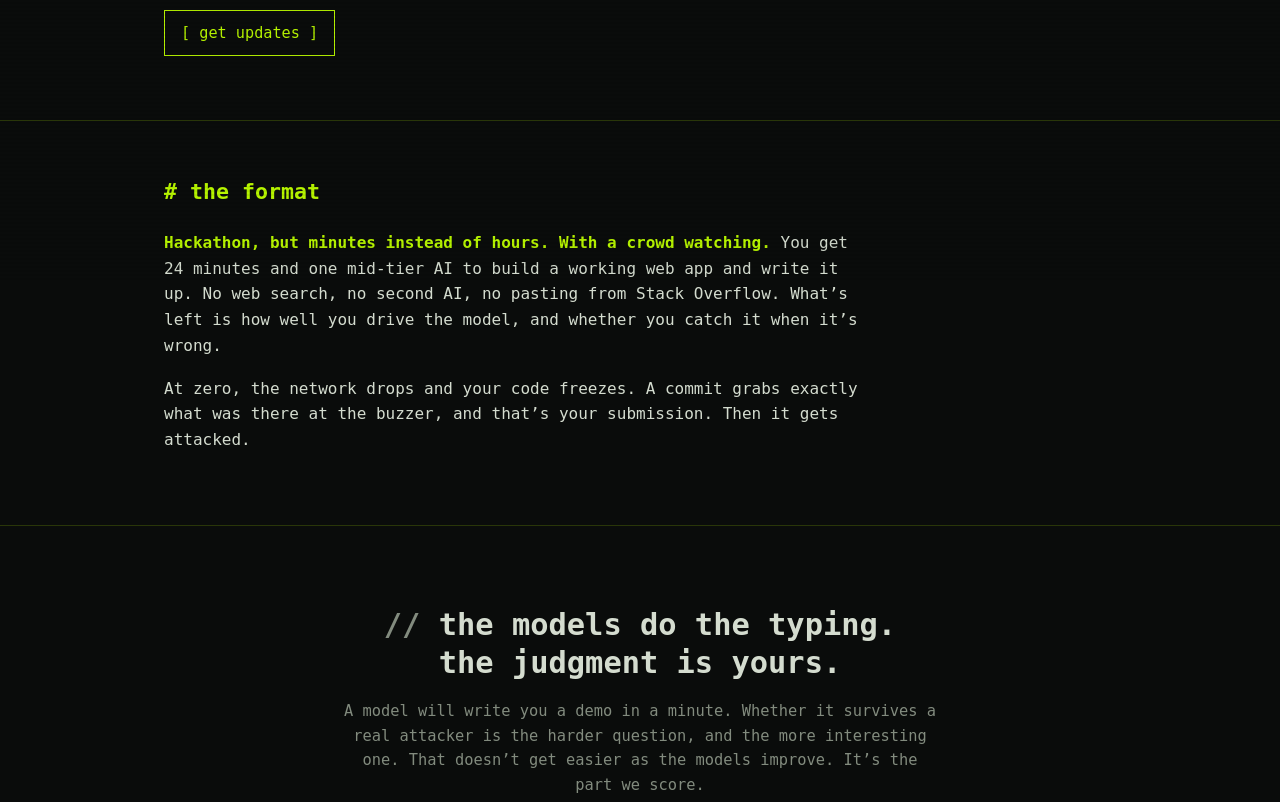
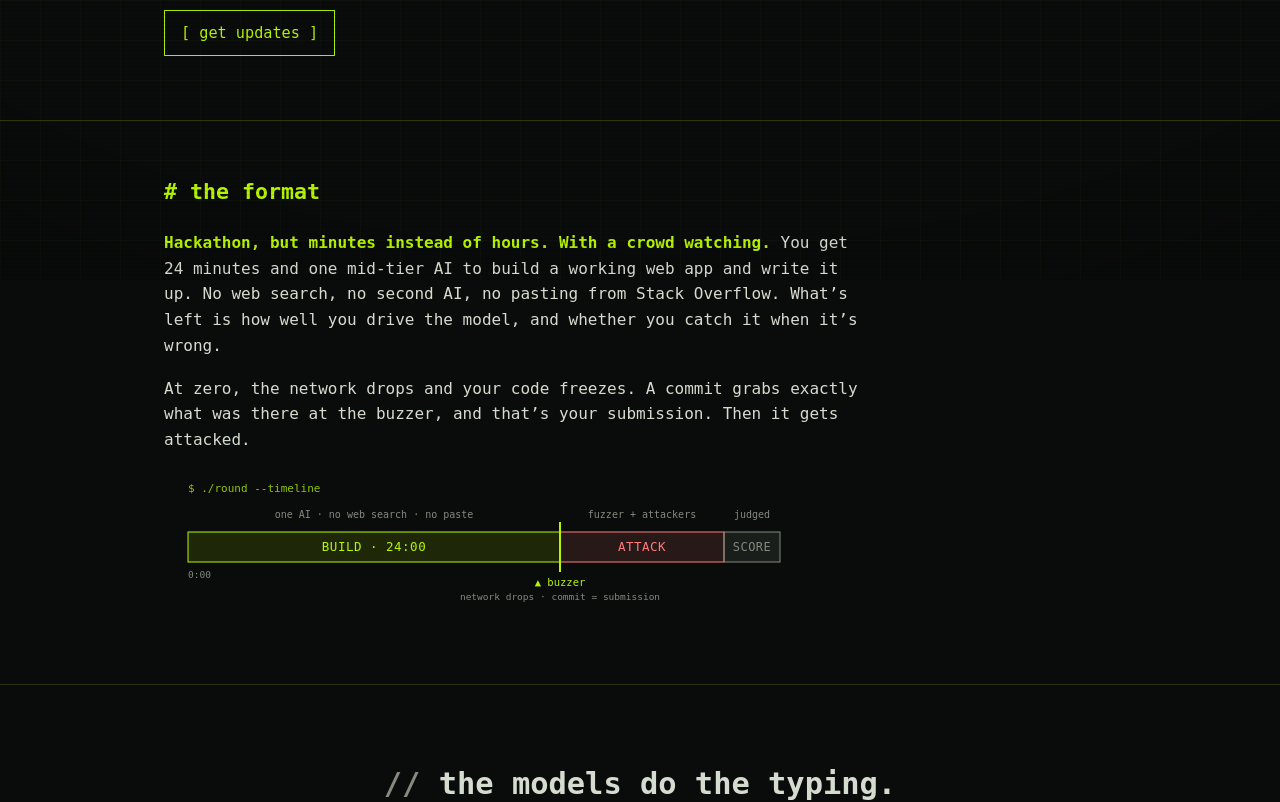
Before and after one commit to isun3071/hacklet-league, a Next.js app in the folder frontend/: page / in a window 1280 px wide. Shown: the part 520-1322 px from the top of the page. Built offline with nearby package versions, Linux system fonts and the light colour scheme; no server answers.

Commit message:
design: CRT atmosphere + hero boot-reveal + format timeline SVG + role icons

```diff
--- a/frontend/app/dashboard/page.tsx
+++ b/frontend/app/dashboard/page.tsx
@@ -3,6 +3,7 @@
 import { useEffect, useState } from "react";
 import Link from "next/link";
 import { request } from "@/lib/http";
+import { Icon } from "@/components/Icon";
 import type { Chapter, LeagueEvent, Participant } from "@/lib/api";
 import {
   PARTICIPANT_STATUS_LABEL,
@@ -209,7 +210,11 @@ export default function DashboardPage() {
                         {p.event.name}
                       </Link>
                     </td>
-                    <td>{ROLE_LABEL[p.role]}</td>
+                    <td>
+                      <span className="icon-label">
+                        <Icon name={p.role} /> {ROLE_LABEL[p.role]}
+                      </span>
+                    </td>
                     <td>{SOURCE_LABEL[p.source]}</td>
                     <td>{PARTICIPANT_STATUS_LABEL[p.status]}</td>
                     <td>
--- a/frontend/app/events/[chapter]/[event]/page.tsx
+++ b/frontend/app/events/[chapter]/[event]/page.tsx
@@ -1,6 +1,7 @@
 import Link from "next/link";
 import { notFound } from "next/navigation";
 import { EventApply } from "@/components/EventApply";
+import { Icon } from "@/components/Icon";
 import { getEvent, getEventParticipants, type Participant } from "@/lib/api";
 import {
   ACCESS_LABEL,
@@ -118,7 +119,11 @@ export default async function EventPage({
                 {participants.map((p) => (
                   <tr key={p.id}>
                     <td>{p.display_name || "—"}</td>
-                    <td>{ROLE_LABEL[p.role]}</td>
+                    <td>
+                      <span className="icon-label">
+                        <Icon name={p.role} /> {ROLE_LABEL[p.role]}
+                      </span>
+                    </td>
                     <td>
                       {p.role === "judge" ? SPECIALIZATION_LABEL[p.judge_specialization] : "—"}
                     </td>
--- a/frontend/app/globals.css
+++ b/frontend/app/globals.css
@@ -43,6 +43,19 @@ body::after {
   opacity: 0.5;
 }
 
+/* Atmosphere: faint grid + edge vignette + a soft accent glow up top. Sits behind
+   all content (z-index -1), pointer-events none — purely a backdrop. */
+body::before {
+  content: "";
+  position: fixed; inset: 0; pointer-events: none; z-index: -1;
+  background:
+    radial-gradient(70% 45% at 50% -8%, rgba(182, 244, 0, 0.07), transparent 70%),
+    radial-gradient(130% 120% at 50% 30%, transparent 55%, rgba(0, 0, 0, 0.55)),
+    linear-gradient(rgba(182, 244, 0, 0.025) 1px, transparent 1px),
+    linear-gradient(90deg, rgba(182, 244, 0, 0.025) 1px, transparent 1px);
+  background-size: 100% 100%, 100% 100%, 40px 40px, 40px 40px;
+}
+
 ::selection { background: var(--accent); color: var(--bg); }
 
 .container { width: 100%; max-width: var(--maxw); margin: 0 auto; padding: 0 1.5rem; }
@@ -81,6 +94,18 @@ a { color: var(--accent); text-decoration: none; }
 .readout { color: var(--accent); font-size: clamp(0.85rem, 1.8vw, 1rem); margin: 0 0 1.3rem; letter-spacing: 0.02em; }
 .sub { color: var(--muted); font-size: clamp(0.95rem, 1.8vw, 1.1rem); max-width: 60ch; margin: 0 0 1.8rem; }
 .actions { display: flex; flex-wrap: wrap; align-items: center; gap: 1.2rem; }
+
+/* Hero: staggered "boot print" reveal — each line prints in just after the last. */
+@keyframes rise { from { opacity: 0; transform: translateY(8px); } to { opacity: 1; transform: none; } }
+.hero > * { opacity: 0; animation: rise 0.5s ease-out forwards; }
+.hero > .prompt { animation-delay: 0.05s; }
+.hero > .headline { animation-delay: 0.28s; }
+.hero > .readout { animation-delay: 0.48s; }
+.hero > .sub { animation-delay: 0.64s; }
+.hero > .actions { animation-delay: 0.82s; }
+@media (prefers-reduced-motion: reduce) {
+  .hero > * { opacity: 1; transform: none; animation: none; }
+}
 
 /* Buttons / links */
 .btn {
@@ -175,6 +200,12 @@ a { color: var(--accent); text-decoration: none; }
 .linkbtn { background: none; border: none; padding: 0; font: inherit; color: var(--accent); cursor: pointer; }
 .linkbtn:hover { text-decoration: underline; }
 .check { display: inline-flex; align-items: center; gap: 0.3rem; margin-right: 0.9rem; font-size: 0.9rem; }
+
+/* Format timeline diagram + inline functional icons */
+.fmt-timeline { display: block; width: 100%; max-width: 640px; height: auto; margin: 0.4rem 0 0.6rem; }
+.fmt-timeline text { font-family: var(--mono); }
+.icon { width: 1em; height: 1em; vertical-align: -0.125em; flex: none; }
+.icon-label { display: inline-flex; align-items: center; gap: 0.4rem; }
 .kv { margin: 0 0 1.2rem; display: grid; gap: 0.55rem; }
 .kv div { display: flex; gap: 1rem; font-size: 0.92rem; }
 .kv dt { color: var(--muted); min-width: 7rem; }
--- a/frontend/app/page.tsx
+++ b/frontend/app/page.tsx
@@ -1,3 +1,5 @@
+import { FormatTimeline } from "@/components/FormatTimeline";
+
 export default function Home() {
   return (
     <main>
@@ -32,6 +34,7 @@ export default function Home() {
           At zero, the network drops and your code freezes. A commit grabs exactly what was
           there at the buzzer, and that&rsquo;s your submission. Then it gets attacked.
         </p>
+        <FormatTimeline />
       </section>
 
       <hr className="rule" />
--- a/frontend/components/EventApply.tsx
+++ b/frontend/components/EventApply.tsx
@@ -4,6 +4,7 @@ import { useEffect, useState } from "react";
 import Link from "next/link";
 import { request } from "@/lib/http";
 import { getSession } from "@/lib/auth";
+import { Icon } from "@/components/Icon";
 import type { AccessMode, EventStatus, ParticipantRole } from "@/lib/api";
 
 const OPTIONS: { role: ParticipantRole; label: string }[] = [
@@ -91,7 +92,7 @@ export function EventApply({
             disabled={busy}
             onClick={() => apply(o.role)}
           >
-            [ {o.label} ]
+            [ <Icon name={o.role} /> {o.label} ]
           </button>
         ))}
       </div>
--- /dev/null
+++ b/frontend/components/FormatTimeline.tsx
@@ -0,0 +1,59 @@
+// One informative diagram of the round arc, drawn in the terminal palette:
+// build (24:00, one AI) -> buzzer (network drops, commit = submission) -> attack -> score.
+const ACCENT = "#b6f400";
+const DANGER = "#ff7a7a";
+const MUTED = "#828b7e";
+
+export function FormatTimeline() {
+  return (
+    <svg
+      className="fmt-timeline"
+      viewBox="0 0 640 150"
+      role="img"
+      aria-label="Round timeline: build for 24 minutes with one AI; at the buzzer the network drops and your commit becomes your submission; then it is attacked by a fuzzer and players; then it is scored."
+    >
+      <text x="24" y="22" fill={ACCENT} fontSize="11" opacity="0.8">
+        $ ./round --timeline
+      </text>
+
+      {/* captions above each zone */}
+      <text x="210" y="48" fill={MUTED} fontSize="10" textAnchor="middle">
+        one AI · no web search · no paste
+      </text>
+      <text x="478" y="48" fill={MUTED} fontSize="10" textAnchor="middle">
+        fuzzer + attackers
+      </text>
+      <text x="588" y="48" fill={MUTED} fontSize="10" textAnchor="middle">
+        judged
+      </text>
+
+      {/* the bar: build / attack / score */}
+      <rect x="24" y="62" width="372" height="30" fill="rgba(182,244,0,0.12)" stroke={ACCENT} />
+      <rect x="396" y="62" width="164" height="30" fill="rgba(255,122,122,0.12)" stroke={DANGER} />
+      <rect x="560" y="62" width="56" height="30" fill="rgba(130,139,126,0.14)" stroke={MUTED} />
+
+      <text x="210" y="81" fill={ACCENT} fontSize="12.5" textAnchor="middle" letterSpacing="0.5">
+        BUILD · 24:00
+      </text>
+      <text x="478" y="81" fill={DANGER} fontSize="12.5" textAnchor="middle" letterSpacing="0.5">
+        ATTACK
+      </text>
+      <text x="588" y="81" fill={MUTED} fontSize="12" textAnchor="middle" letterSpacing="0.5">
+        SCORE
+      </text>
+
+      {/* buzzer — the boundary between build and attack */}
+      <line x1="396" y1="52" x2="396" y2="102" stroke={ACCENT} strokeWidth="2" />
+      <text x="396" y="116" fill={ACCENT} fontSize="10.5" textAnchor="middle">
+        ▲ buzzer
+      </text>
+      <text x="396" y="130" fill={MUTED} fontSize="9.5" textAnchor="middle">
+        network drops · commit = submission
+      </text>
+
+      <text x="24" y="108" fill={MUTED} fontSize="9.5">
+        0:00
+      </text>
+    </svg>
+  );
+}
--- /dev/null
+++ b/frontend/components/Icon.tsx
@@ -0,0 +1,69 @@
+// Monochrome line icons — stroke = currentColor, sized to 1em, so they inherit the
+// surrounding text color/size. Structural (roles, time), not decorative.
+
+import type { SVGProps } from "react";
+
+export type IconName = "player" | "judge" | "audience" | "event" | "clock";
+
+const PATHS: Record<IconName, React.ReactNode> = {
+  // competitor — a person
+  player: (
+    <>
+      <circle cx="12" cy="8" r="3.2" />
+      <path d="M5 20c0-3.6 3.1-6.2 7-6.2s7 2.6 7 6.2" />
+    </>
+  ),
+  // judge — a balance scale
+  judge: (
+    <>
+      <path d="M12 3v18" />
+      <path d="M6 21h12" />
+      <path d="M5 7h14" />
+      <path d="M5 7l-2.5 5h5z" />
+      <path d="M19 7l-2.5 5h5z" />
+    </>
+  ),
+  // audience — an eye
+  audience: (
+    <>
+      <path d="M2 12s3.5-6 10-6 10 6 10 6-3.5 6-10 6-10-6-10-6z" />
+      <circle cx="12" cy="12" r="2.4" />
+    </>
+  ),
+  // event — a calendar
+  event: (
+    <>
+      <rect x="3.5" y="5" width="17" height="15" rx="1.5" />
+      <path d="M3.5 9.5h17M8 3v4M16 3v4" />
+    </>
+  ),
+  // time — a clock
+  clock: (
+    <>
+      <circle cx="12" cy="12" r="8.5" />
+      <path d="M12 7.5V12l3 2" />
+    </>
+  ),
+};
+
+export function Icon({
+  name,
+  className,
+  ...rest
+}: { name: IconName } & SVGProps<SVGSVGElement>) {
+  return (
+    <svg
+      className={`icon${className ? ` ${className}` : ""}`}
+      viewBox="0 0 24 24"
+      fill="none"
+      stroke="currentColor"
+      strokeWidth={1.8}
+      strokeLinecap="round"
+      strokeLinejoin="round"
+      aria-hidden="true"
+      {...rest}
+    >
+      {PATHS[name]}
+    </svg>
+  );
+}
```
